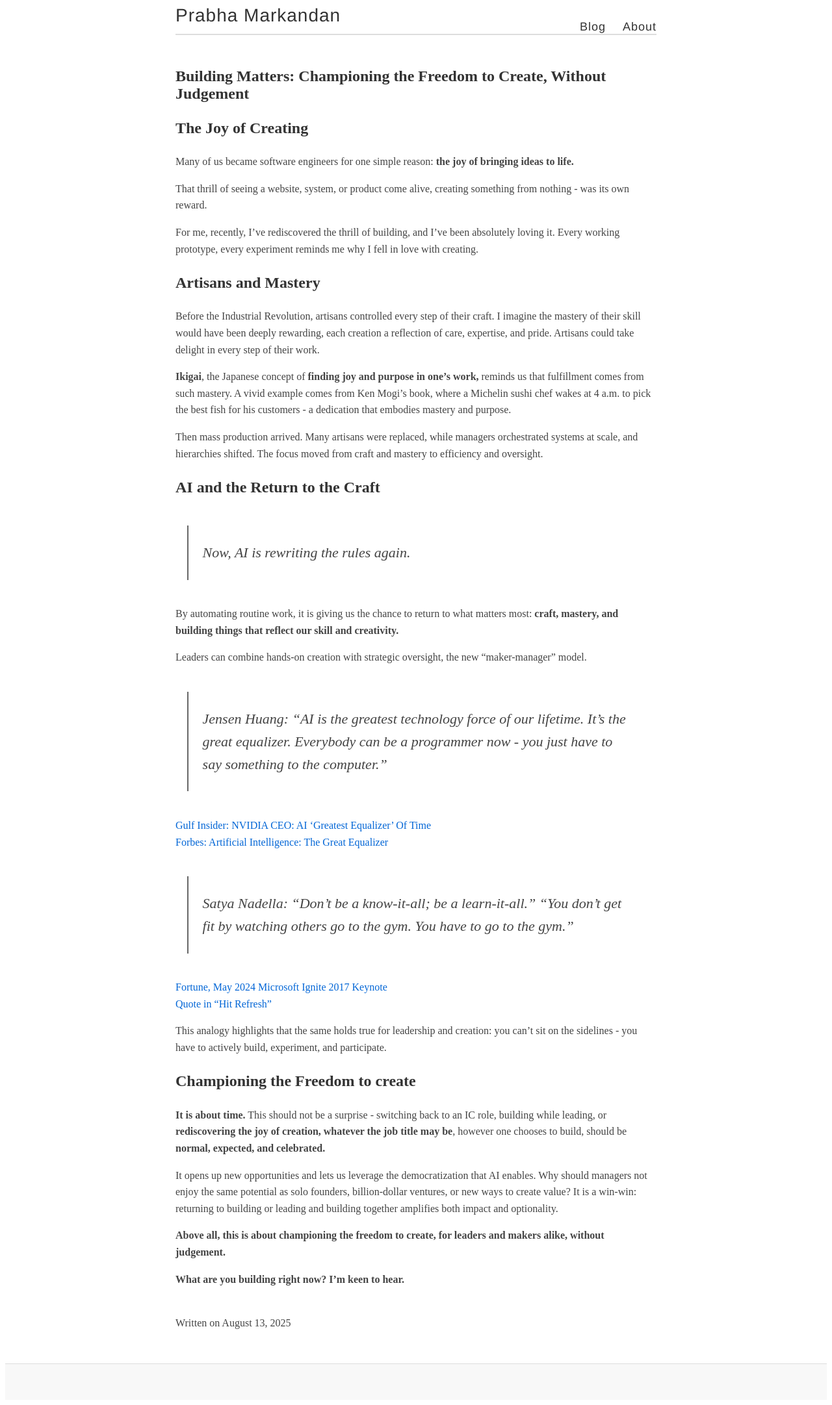
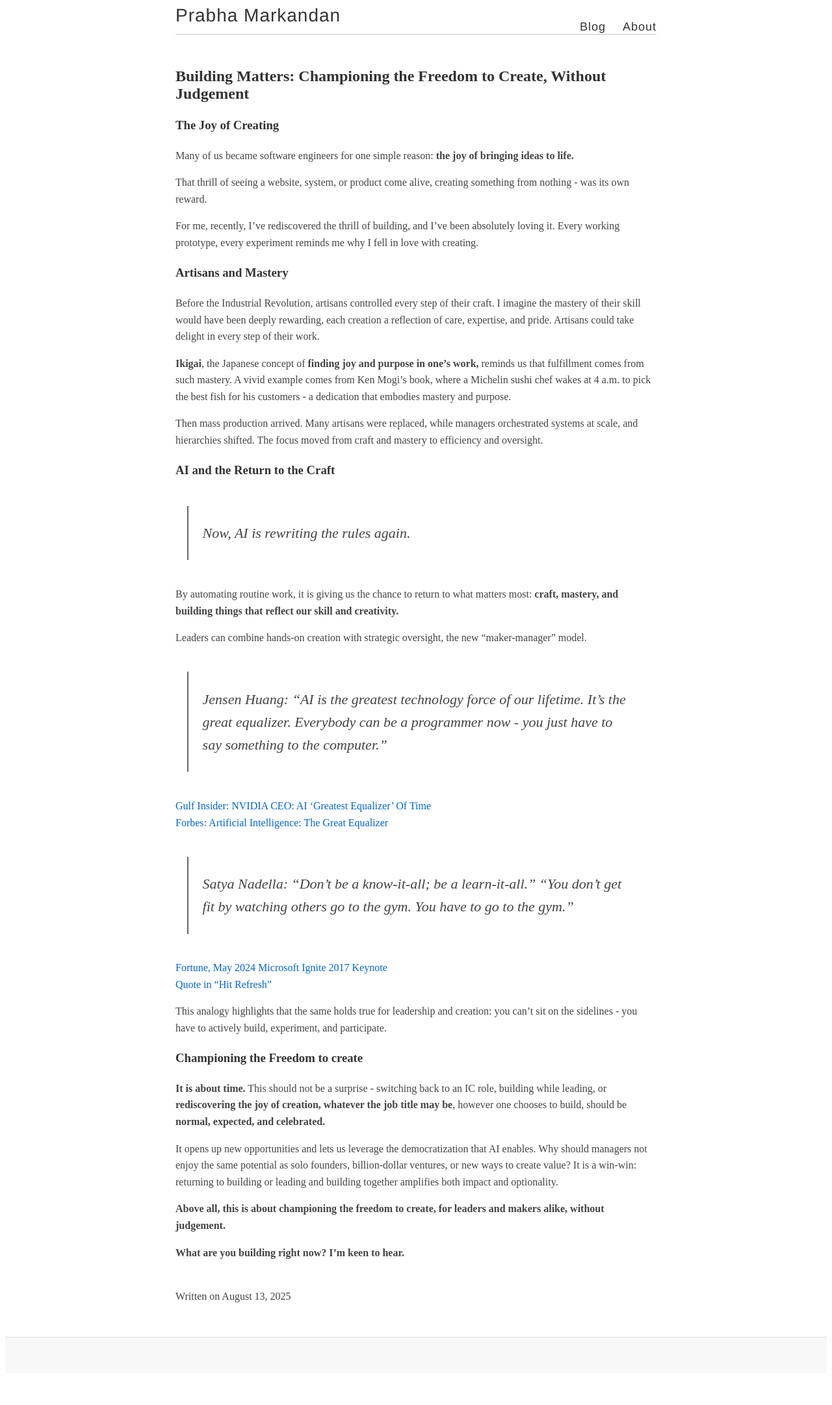
Before and after one commit to prabhamarkandan/prabhamarkandan.github.io, a Jekyll site: the page built from _posts/2025-08-13-building-matters-championing-the-freedom-to-create-without-judgement.md, in a window 1280 px wide. Shown: the whole page at 65% size. Built offline with Jekyll 4.4.1, drawn with Linux system fonts in a browser that asks for light colours; after the commit the page ends 2122 px from its top, so only the background shows below that.

```diff
--- a/_posts/2025-08-13-building-matters-championing-the-freedom-to-create-without-judgement.md
+++ b/_posts/2025-08-13-building-matters-championing-the-freedom-to-create-without-judgement.md
@@ -5,7 +5,7 @@ date: 2025-08-13
 categories: [reflection, engineering]
 ---
 
-## The Joy of Creating
+### The Joy of Creating
 
 Many of us became software engineers for one simple reason: **the joy of bringing ideas to life.**
 
@@ -13,7 +13,7 @@ That thrill of seeing a website, system, or product come alive, creating somethi
 
 For me, recently, I’ve rediscovered the thrill of building, and I’ve been absolutely loving it. Every working prototype, every experiment reminds me why I fell in love with creating.
 
-## Artisans and Mastery
+### Artisans and Mastery
 
 Before the Industrial Revolution, artisans controlled every step of their craft.
 I imagine the mastery of their skill would have been deeply rewarding, each creation a reflection of care, expertise, and pride. Artisans could take delight in every step of their work.
@@ -22,7 +22,7 @@ I imagine the mastery of their skill would have been deeply rewarding, each crea
 
 Then mass production arrived. Many artisans were replaced, while managers orchestrated systems at scale, and hierarchies shifted. The focus moved from craft and mastery to efficiency and oversight.
 
-## AI and the Return to the Craft
+### AI and the Return to the Craft
 
 > Now, AI is rewriting the rules again.
 
@@ -45,7 +45,7 @@ Leaders can combine hands-on creation with strategic oversight, the new “maker
 
 This analogy highlights that the same holds true for leadership and creation: you can’t sit on the sidelines - you have to actively build, experiment, and participate.
 
-## Championing the Freedom to create
+### Championing the Freedom to create
 
 **It is about time.** This should not be a surprise - switching back to an IC role, building while leading, or **rediscovering the joy of creation, whatever the job title may be**, however one chooses to build, should be **normal, expected, and celebrated.**
 
```
